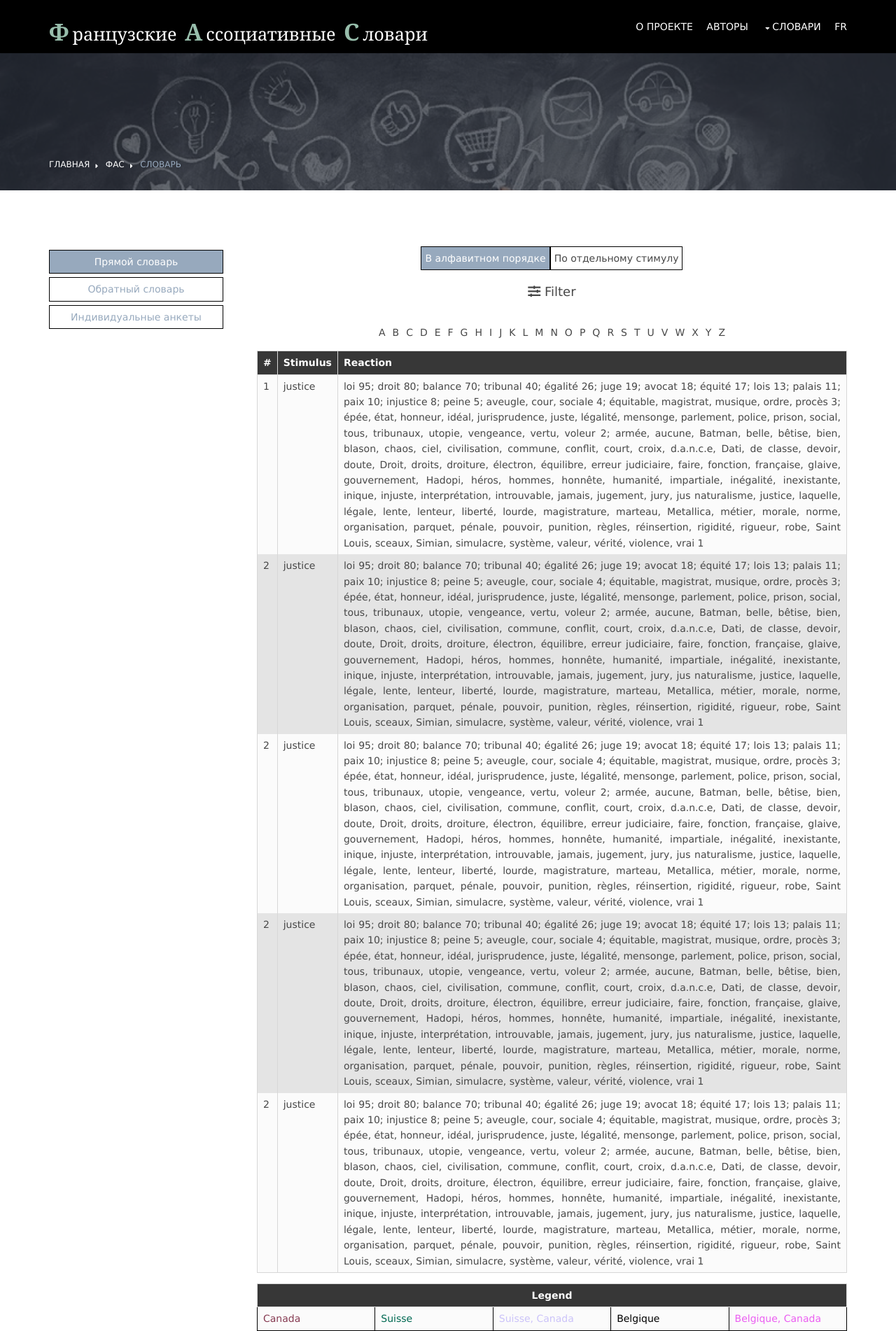
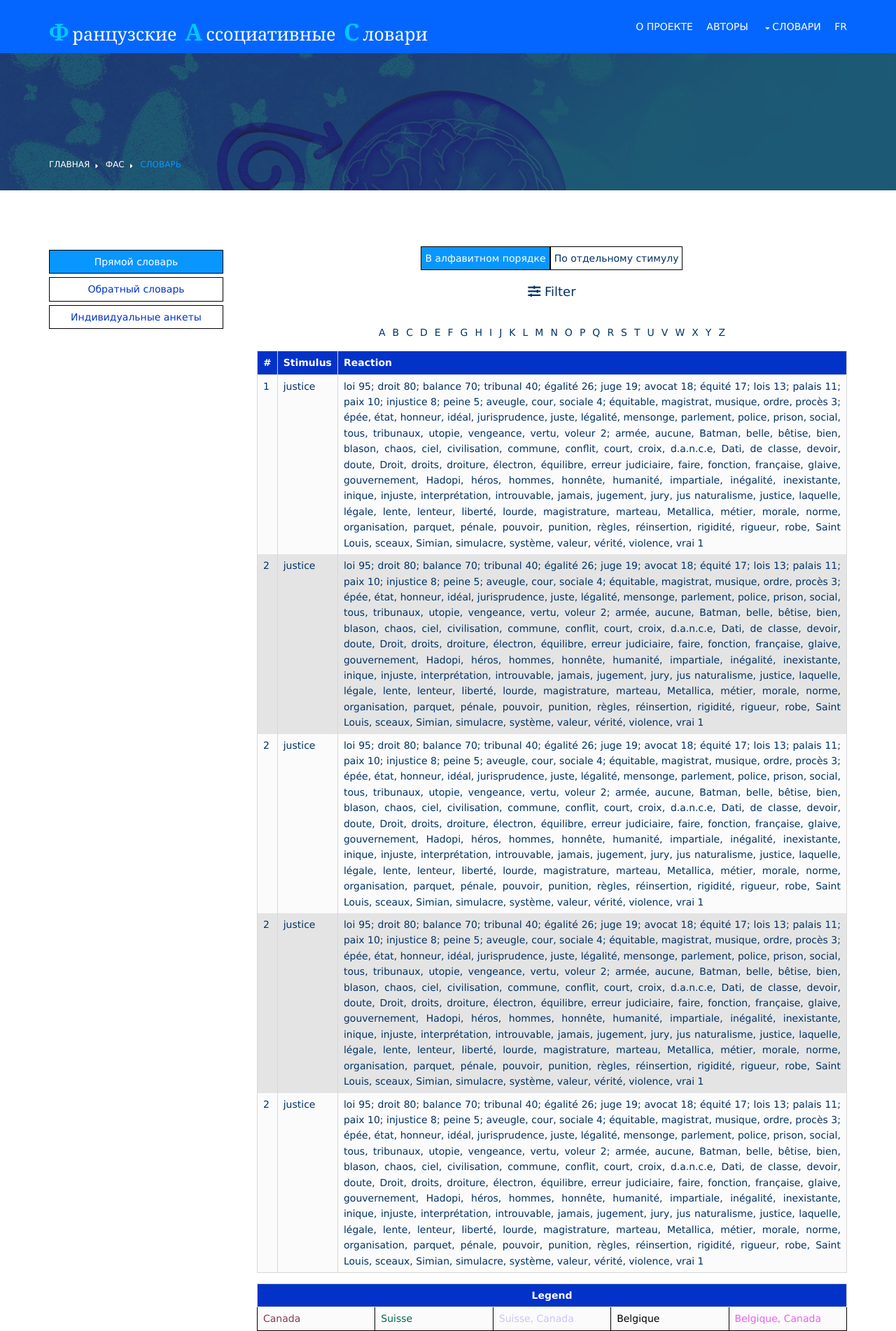
Before and after one commit to MasterFiyeur/internship2021, a PHP site: page /pages/search.html in a window 1280 px wide. Shown: the top 1902 px of the page at 70% size. Run offline with PHP 8.4, Linux system fonts and the light colour scheme.

Commit message:
blue scheme

```diff
--- a/index.html
+++ b/index.html
@@ -52,7 +52,7 @@ Licence URI: https://www.os-templates.com/template-terms
 <!-- ################################################################################################ -->
 <!-- ################################################################################################ -->
 <!-- ################################################################################################ -->
-<div class="bgded overlay" style="background-image:url('images/associativnoe-myshlenie.jpg');">
+<div class="bgded overlay" style="background-image:url('images/associativnoe-myshlenie.jpg');background-position: center;">
   <div id="pageintro" class="hoc clear">
     <!-- ################################################################################################ -->
     <article>
--- a/layout/styles/layout.css
+++ b/layout/styles/layout.css
@@ -309,11 +309,11 @@ td{border-width:0 1px;}
 /* Colours
 --------------------------------------------------------------------------------------------------------------- */
 body{color:#A5A6AA; background-color:#282E39;}
-a{color:#97A9BD;}
+a{color:rgb(3, 50, 200);}
 a:active, a:focus{background:transparent !important;}/* IE10 + 11 Bugfix - prevents grey background */
 hr, .borderedbox{border-color:#D7D7D7;}
 label span{color:#FF0000; background-color:inherit;}
-input:focus, textarea:focus, *:required:focus{border-color:#97A9BD !important;}
+input:focus, textarea:focus, *:required:focus{border-color:rgb(4, 102, 255) !important;}
 
 .overlay{color:#FFFFFF; background-color:inherit;}
 .overlay::after{color:inherit; background-color:rgba(40,46,57,.7);/* #282E39 */}
@@ -331,16 +331,16 @@ input:focus, textarea:focus, *:required:focus{border-color:#97A9BD !important;}
 .imgover, .imgover:hover::after{color:#FFFFFF;}
 
 .logoname a{color:#FFFFFF;}
-.logoname::first-letter, .logoname span{color:#97BDAB;}
+.logoname::first-letter, .logoname span{color:rgb(0, 200, 255);}
 
 
 /* Rows */
 .row0, .row0 a{}
-.row1{color:#FFFFFF; background-color:#000000;}
-.row2{color:#474747; background-color:#F4F4F4;}
-.row3{color:#474747; background-color:#FFFFFF;}
-.row4{color:#A5A6AA; background-color:#000000;}
-.row5, .row5 a{color:#A5A6AA; background-color:#282E39;}
+.row1{color:#fff; background-color:rgb(4, 102, 255);}
+.row2{color:rgb(4, 102, 255); background-color:#e9e9f3;}
+.row3{color:rgb(2, 50, 100); background-color:#FFFFFF;}
+.row4{color:#F4F4F4; background-color:rgb(4, 102, 255);}
+.row5, .row5 a{color:#fff; background-color:rgb(8, 150, 255);}
 .coloured{color:#FFFFFF; background-color:#97A9BD;}
 
 
@@ -372,8 +372,8 @@ input:focus, textarea:focus, *:required:focus{border-color:#97A9BD !important;}
 /* ###### END DELETE ###### */
 
 .shout figure figcaption a{color:inherit; background-color:inherit; border-color:#D7D7D7;}
-.shout figure:hover figcaption a, .shout figure figcaption a::after{color:#FFFFFF; background-color:#97A9BD; border-color:#97A9BD;}
-.shout figure:hover figcaption a::after{color:#97A9BD; background-color:#FFFFFF;}
+.shout figure:hover figcaption a, .shout figure figcaption a::after{color:#FFFFFF; background-color:rgb(8, 150, 255); border-color:rgb(8, 150, 255);}
+.shout figure:hover figcaption a::after{color:rgb(8, 150, 255); background-color:#FFFFFF;}
 
 .team figure figcaption{color:#474747; background-color:#FFFFFF; border-color:#D7D7D7;}
 
@@ -413,13 +413,13 @@ input:focus, textarea:focus, *:required:focus{border-color:#97A9BD !important;}
 
 /* Navigation */
 #mainav li a{color:inherit;}
-#mainav .active a, #mainav a:hover, #mainav li:hover > a{color:#97A9BD; background-color:inherit;}
-#mainav li li a, #mainav .active li a{color:#FFFFFF; background-color:rgba(151,169,189,.5); border-color:rgba(151,169,189,.5);/* #97A9BD */}
-#mainav li li:hover > a, #mainav .active .active > a{color:#FFFFFF; background-color:#97A9BD;}
+#mainav .active a, #mainav a:hover, #mainav li:hover > a{color:rgb(0, 200, 255); background-color:inherit;}
+#mainav li li a, #mainav .active li a{color:#FFFFFF; background-color:rgba(4, 102, 255,0.8); border-color:rgb(2, 50, 100);/* #97A9BD */}
+#mainav li li:hover > a, #mainav .active .active > a{color:#FFFFFF; background-color:rgb(2, 50, 100);}
 #mainav form select{color:#474747; background-color:#FFFFFF;}
 
 #breadcrumb a{color:inherit; background-color:inherit;}
-#breadcrumb li:last-child a{color:#97A9BD;}
+#breadcrumb li:last-child a{color:rgb(8, 150, 255);}
 
 .container .sidebar nav a{color:inherit; border-color:#D7D7D7;}
 .container .sidebar nav a:hover{color:#97A9BD;}
@@ -427,12 +427,12 @@ input:focus, textarea:focus, *:required:focus{border-color:#97A9BD !important;}
 .pagination a, .pagination strong{border-color:#D7D7D7;}
 .pagination .current *{color:#FFFFFF; background-color:#97A9BD;}
 
-#backtotop{color:#FFFFFF; background-color:#97A9BD;}
+#backtotop{color:#FFFFFF; background-color:rgb(8, 150, 255);}
 
 
 /* Tables + Comments */
 table, th, td, #comments .avatar, #comments input, #comments textarea{border-color:#D7D7D7;}
-th{color:#FFFFFF; background-color:#373737;}
+th{color:#FFFFFF; background-color:rgb(3, 50, 200);}
 tr, #comments li, #comments input[type="submit"], #comments input[type="reset"]{color:inherit; background-color:#FBFBFB;}
 tr:nth-child(even), #comments li:nth-child(even){color:inherit; background-color:#F7F7F7;}
 table a, #comments a{background-color:inherit;}
--- a/layout/styles/styles.css
+++ b/layout/styles/styles.css
@@ -1,7 +1,7 @@
 /* ----- Variable ----- */
 :root{
-    --primary-color : #282E39;
-    --primary-color-light : #97A9BD;
+    --primary-color : rgb(3, 50, 200);
+    --primary-color-light : rgb(8, 150, 255);;
 }
 
 /* ----- Universal class ----- */
@@ -464,7 +464,7 @@
 }
 
 .result .result-table tr:hover{
-    background-color: #c4c4c4;
+    background-color: rgb(240, 240, 255);
 }
 
 .result table .differents-countries{
@@ -556,7 +556,7 @@
     margin: 20px 0;
     border: thin solid var(--primary-color);
     background: rgb(151,169,189);
-    background: radial-gradient(circle,rgba(255,255,255,1)  11%, rgba(151,169,189,1) 100%);
+    background: radial-gradient(circle,rgba(255,255,255,1)  80%, rgb(8, 150, 255) 100%);
     padding: 5px;
     border-radius: 8px;
 }
@@ -589,7 +589,7 @@
 }
 
 .result-indiv-quest tr:nth-child(2n){
-    background-color: var(--primary-color-light);
+    background-color: rgb(150, 200, 255);
     color: #000;
 }
 
--- a/pages/about.html
+++ b/pages/about.html
@@ -57,7 +57,7 @@ Licence URI: https://www.os-templates.com/template-terms
     <!-- ################################################################################################ -->
     <!-- ################################################################################################ -->
     <!-- ################################################################################################ -->
-    <div class="bgded overlay" style="background-image:url('../images/associativnoe-myshlenie.jpg');">
+    <div class="bgded overlay" style="background-image:url('../images/associativnoe-myshlenie.jpg');background-position: center;">
         <div id="breadcrumb" class="hoc clear">
             <!-- ################################################################################################ -->
             <ul>
--- a/pages/authors.html
+++ b/pages/authors.html
@@ -60,7 +60,7 @@ Licence URI: https://www.os-templates.com/template-terms
 <!-- ################################################################################################ -->
 <!-- ################################################################################################ -->
 <!-- ################################################################################################ -->
-<div class="bgded overlay" style="background-image:url('../images/associativnoe-myshlenie.jpg');">
+<div class="bgded overlay" style="background-image:url('../images/associativnoe-myshlenie.jpg');background-position: center;">
   <div id="breadcrumb" class="hoc clear">
     <!-- ################################################################################################ -->
     <ul>
--- a/pages/dict_fas.html
+++ b/pages/dict_fas.html
@@ -54,7 +54,7 @@ Licence URI: https://www.os-templates.com/template-terms
   <!-- ################################################################################################ -->
   <!-- ################################################################################################ -->
   <!-- ################################################################################################ -->
-  <div class="bgded overlay" style="background-image:url('../images/associativnoe-myshlenie.jpg');">
+  <div class="bgded overlay" style="background-image:url('../images/associativnoe-myshlenie.jpg');background-position: center;">
     <div id="breadcrumb" class="hoc clear">
       <!-- ################################################################################################ -->
       <ul>
--- a/pages/dict_fas1_red.html
+++ b/pages/dict_fas1_red.html
@@ -54,7 +54,7 @@ Licence URI: https://www.os-templates.com/template-terms
   <!-- ################################################################################################ -->
   <!-- ################################################################################################ -->
   <!-- ################################################################################################ -->
-  <div class="bgded overlay" style="background-image:url('../images/associativnoe-myshlenie.jpg');">
+  <div class="bgded overlay" style="background-image:url('../images/associativnoe-myshlenie.jpg');background-position: center;">
     <div id="breadcrumb" class="hoc clear">
       <!-- ################################################################################################ -->
       <ul>
--- a/pages/dict_fas2_red.html
+++ b/pages/dict_fas2_red.html
@@ -54,7 +54,7 @@ Licence URI: https://www.os-templates.com/template-terms
   <!-- ################################################################################################ -->
   <!-- ################################################################################################ -->
   <!-- ################################################################################################ -->
-  <div class="bgded overlay" style="background-image:url('../images/associativnoe-myshlenie.jpg');">
+  <div class="bgded overlay" style="background-image:url('../images/associativnoe-myshlenie.jpg');background-position: center;">
     <div id="breadcrumb" class="hoc clear">
       <!-- ################################################################################################ -->
       <ul>
--- a/pages/dict_fasn.html
+++ b/pages/dict_fasn.html
@@ -57,7 +57,7 @@ Licence URI: https://www.os-templates.com/template-terms
     <!-- ################################################################################################ -->
     <!-- ################################################################################################ -->
     <!-- ################################################################################################ -->
-    <div class="bgded overlay" style="background-image:url('../images/associativnoe-myshlenie.jpg');">
+    <div class="bgded overlay" style="background-image:url('../images/associativnoe-myshlenie.jpg');background-position: center;">
         <div id="breadcrumb" class="hoc clear">
             <!-- ################################################################################################ -->
             <ul>
--- a/pages/dict_sanf.html
+++ b/pages/dict_sanf.html
@@ -57,7 +57,7 @@ Licence URI: https://www.os-templates.com/template-terms
     <!-- ################################################################################################ -->
     <!-- ################################################################################################ -->
     <!-- ################################################################################################ -->
-    <div class="bgded overlay" style="background-image:url('../images/associativnoe-myshlenie.jpg');">
+    <div class="bgded overlay" style="background-image:url('../images/associativnoe-myshlenie.jpg');background-position: center;">
         <div id="breadcrumb" class="hoc clear">
             <!-- ################################################################################################ -->
             <ul>
--- a/pages/dict_sanfn.html
+++ b/pages/dict_sanfn.html
@@ -57,7 +57,7 @@ Licence URI: https://www.os-templates.com/template-terms
     <!-- ################################################################################################ -->
     <!-- ################################################################################################ -->
     <!-- ################################################################################################ -->
-    <div class="bgded overlay" style="background-image:url('../images/associativnoe-myshlenie.jpg');">
+    <div class="bgded overlay" style="background-image:url('../images/associativnoe-myshlenie.jpg');background-position: center;">
         <div id="breadcrumb" class="hoc clear">
             <!-- ################################################################################################ -->
             <ul>
--- a/pages/help.html
+++ b/pages/help.html
@@ -57,7 +57,7 @@ Licence URI: https://www.os-templates.com/template-terms
     <!-- ################################################################################################ -->
     <!-- ################################################################################################ -->
     <!-- ################################################################################################ -->
-    <div class="bgded overlay" style="background-image:url('../images/associativnoe-myshlenie.jpg');">
+    <div class="bgded overlay" style="background-image:url('../images/associativnoe-myshlenie.jpg');background-position: center;">
         <div id="breadcrumb" class="hoc clear">
             <!-- ################################################################################################ -->
             <ul>
```
Also changed, not shown: images/associativnoe-myshlenie.jpg, images/associativnoe-myshlenie2.jpg (added), images/dictionary.jpg.
